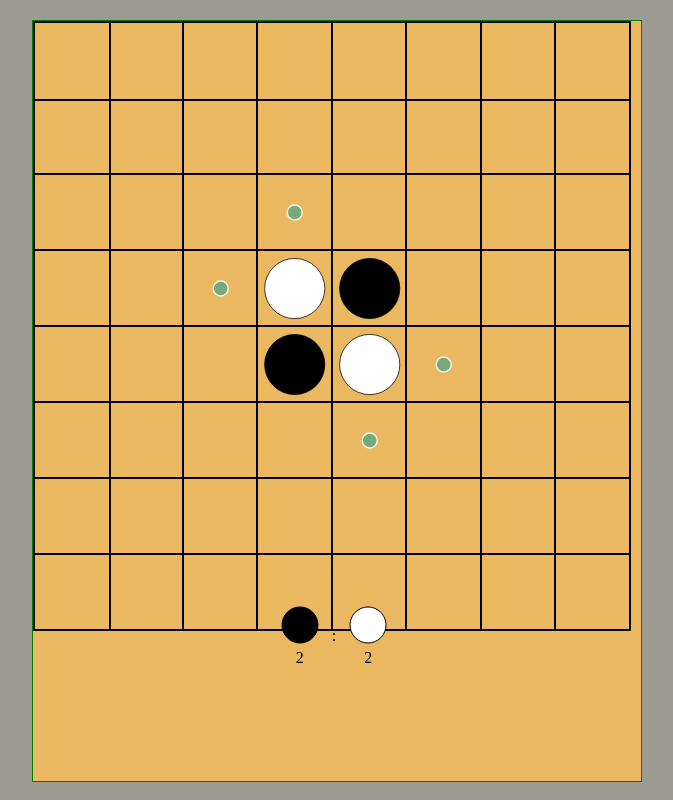
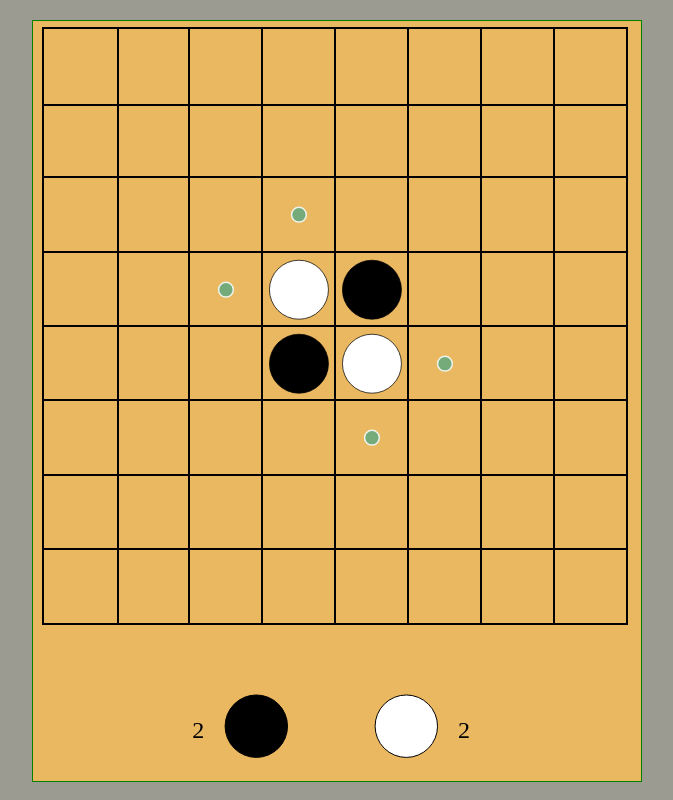
Before and after one commit to flying-potato/reversi, a website: page index.html in a window 1280 px wide. Shown: the whole page, without its empty margins (304-977 px from the left). Drawn offline with nearby package versions, Linux system fonts and the light colour scheme.

Commit message:
score board cool

```diff
--- a/css/game.css
+++ b/css/game.css
@@ -77,21 +77,40 @@ textarea, input {
 }
 #boardArea{
   position:absolute;
-  /*margin-left: -48%;
-  left:50%;*/
-  height: 100%;
-  width: 100%;
+  margin-top: 1%;
+  margin-left: -48.5%;
+  left:50%;
+  height: 98%;
+  width: 98%;
 
 }
-#scoreBoard{
+#scoreArea{
   position:absolute;
   left: 0;
-  bottom: 10%;
-  height: 12%;
+  bottom: 0.5%;
+  height: 10%;
   width: 95%;
   margin: 2%;
+  /*border : solid red 5pt;*/
+}
+.playerArea{
+
+  height: 90%;
+  width:15%;
+  /*border: solid yellow 3pt;*/
+}
+.numberArea{
+  display:table;
+
+  text-align: center;
+  height: 100%;
+  width:15%;
+  /*border: solid yellow 3pt;*/
+  font-size:150%;
 }
 
-div.chessOnBoard{
-
+.nubmerDiv
+{
+  display: table-cell;
+  vertical-align: middle;
 }
--- a/index.html
+++ b/index.html
@@ -60,17 +60,52 @@
       </div>
     </div>
   </div>
+<div id= "scoreArea">
+  <table>
+    <tr>
+      <td>
+      <div class = "playerArea" style="  position:absolute;  left :29%;">
+                <svg width=100% height=100%>
+                  <circle cx="50%" cy="50%" r="40%" stroke="black" stroke-width="1" fill="black" />
+                </svg>
 
-  <div id= "scoreBoard">
+      </div>
+      <div class = "numberArea" style="  position:absolute;  left :19%; ">
+        <div class ="nubmerDiv">
+        {{game.getBoardChessNum()[0]}}
+        </div>
+      </div>
+      </td>
+
+
+
+      <td>
+      <div class = "playerArea" style="  position:absolute;  left :55%;">
+
+                <svg width=100% height=100%>
+                  <circle cx="50%" cy="50%" r="40%" stroke="black" stroke-width="1" fill="white" />
+                </svg>
+
+      </div>
+      <div class = "numberArea" style="  position:absolute;  left :65%; ">
+        <div class ="nubmerDiv">
+        {{game.getBoardChessNum()[1]}}
+        </div>
+      </div>
+      </td>
+
+
+
+    </tr>
+  </table>
+</div>
+  <!--<div id= "scoreBoard">
     <table align="center">
       <tr>
         <td align="center" color="Black">
           <table>
           <tr>
             <div class= "chessOnBoard" >
-
-
-
             <svg width="40" height="40">
               <circle cx="20" cy="20" r="18" stroke="black" stroke-width="1" fill="black" />
             </svg>
@@ -87,11 +122,6 @@
           <tr>
             <div class= "chessOnBoard">
 
-        <!--<svg width="100%" height="100%">
-          <circle cx="52%" cy="52%" r="40%"
-            stroke="black" stroke-width="1%" fill="white" />
-        </svg>-->
-
             <svg width="40" height="40">
                 <circle cx="20" cy="20" r="18" stroke="black" stroke-width="1" fill="white" />
             </svg>
@@ -104,7 +134,7 @@
 
       </tr>
     </table>
-  </div>
+  </div>-->
 
 </div>
 </body>
```
